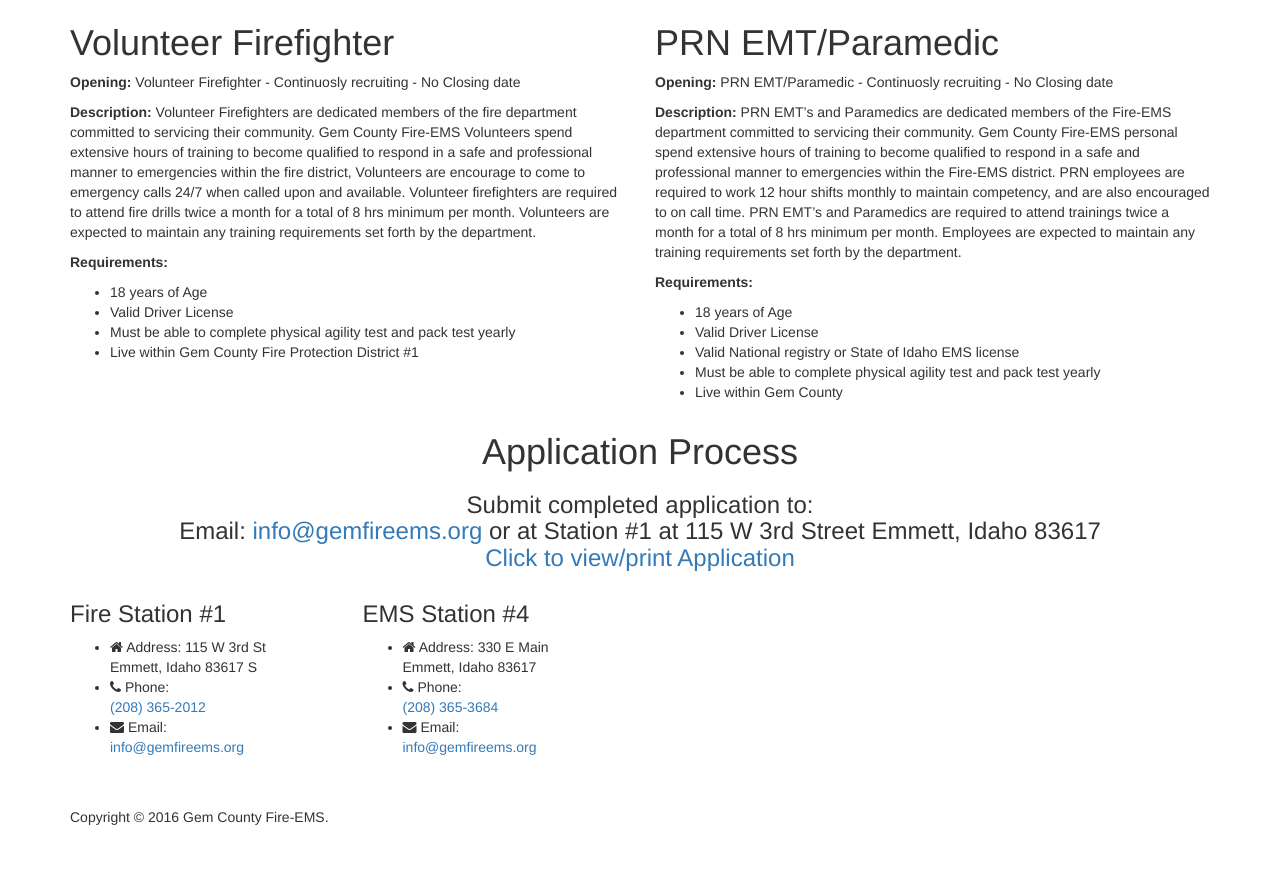
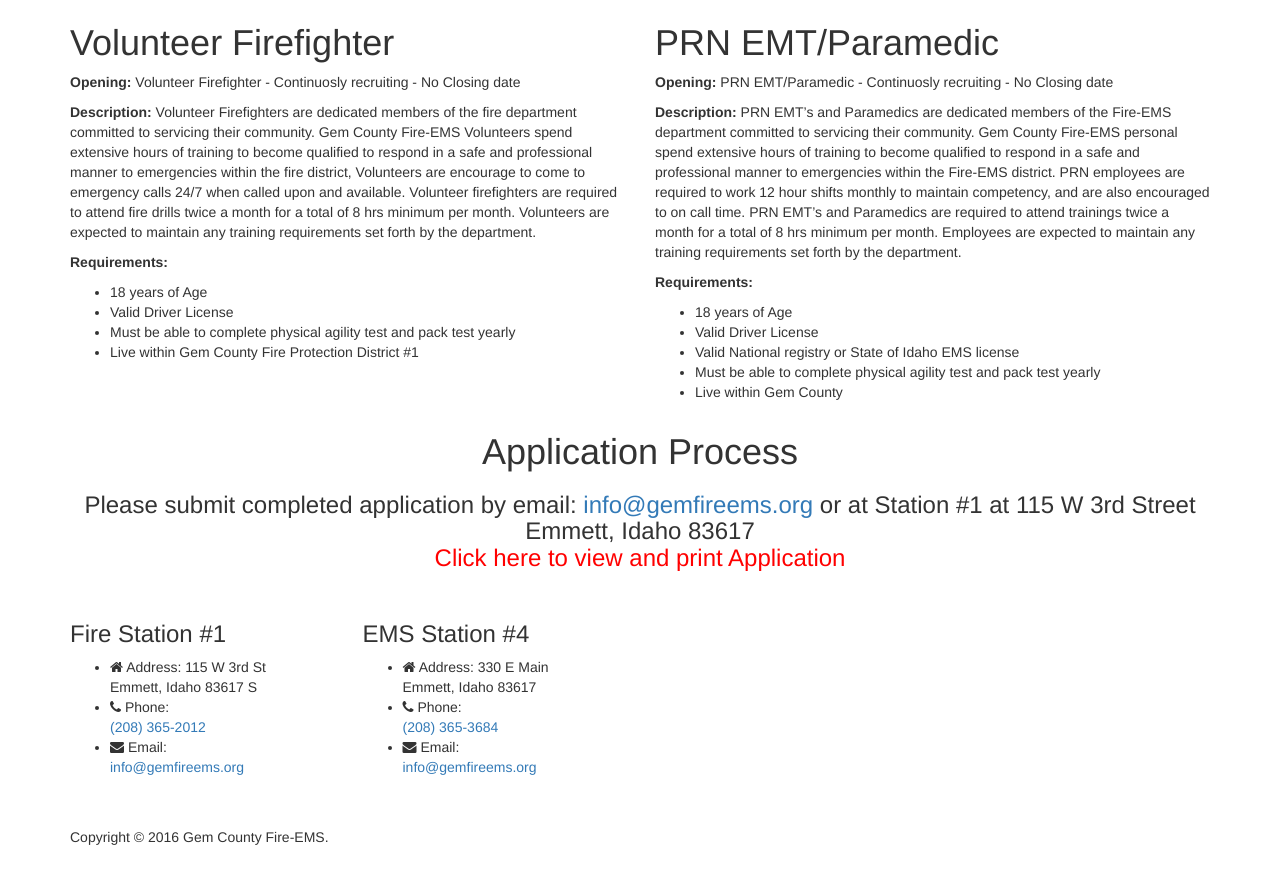
Before and after one commit to RedX-co/GemFireEms, a website: page Old/index.html at #!/employment in a window 1280 px wide. Shown: the part 416-1293 px from the top of the page. Drawn offline with nearby package versions, Linux system fonts and the light colour scheme; some packages are replaced by stand-ins of ours; files whose address does not match are found by name.

Commit message:
1.0.2
bug fix and optimization

```diff
--- a/pages/employment.html
+++ b/pages/employment.html
@@ -62,13 +62,12 @@
               Application Process
             </h1>
             <h3>
-            Submit completed application to:
+            Please submit completed application by email: <a href="mailto:info@gemfireems.org" target="_top">info@gemfireems.org </a> or at Station #1 at 115 W 3rd Street Emmett, Idaho 83617
             <br>
-            Email: <a href="mailto:info@gemfireems.org" target="_top">info@gemfireems.org </a> or at Station #1 at 115 W 3rd Street Emmett, Idaho 83617
-            <br>
-            <a href="https://drive.google.com/file/d/1w1tj_VVXTelCm_DGKA8Up4aYggAvSl6N/view?usp=sharing" target="_blank">Click to view/print Application</a>
+            <a href="https://drive.google.com/file/d/1w1tj_VVXTelCm_DGKA8Up4aYggAvSl6N/view?usp=sharing" target="_blank" style="color:#FF0000;">Click here to view and print Application</a>
             </h3>
             </center>
           </div>
         </div>
       </div>
+      <br>
```
Also changed, not shown: pages/fire.html (+0 -2 lines), img/logo2.png (added), pages/home.html (line endings or trailing spaces).
